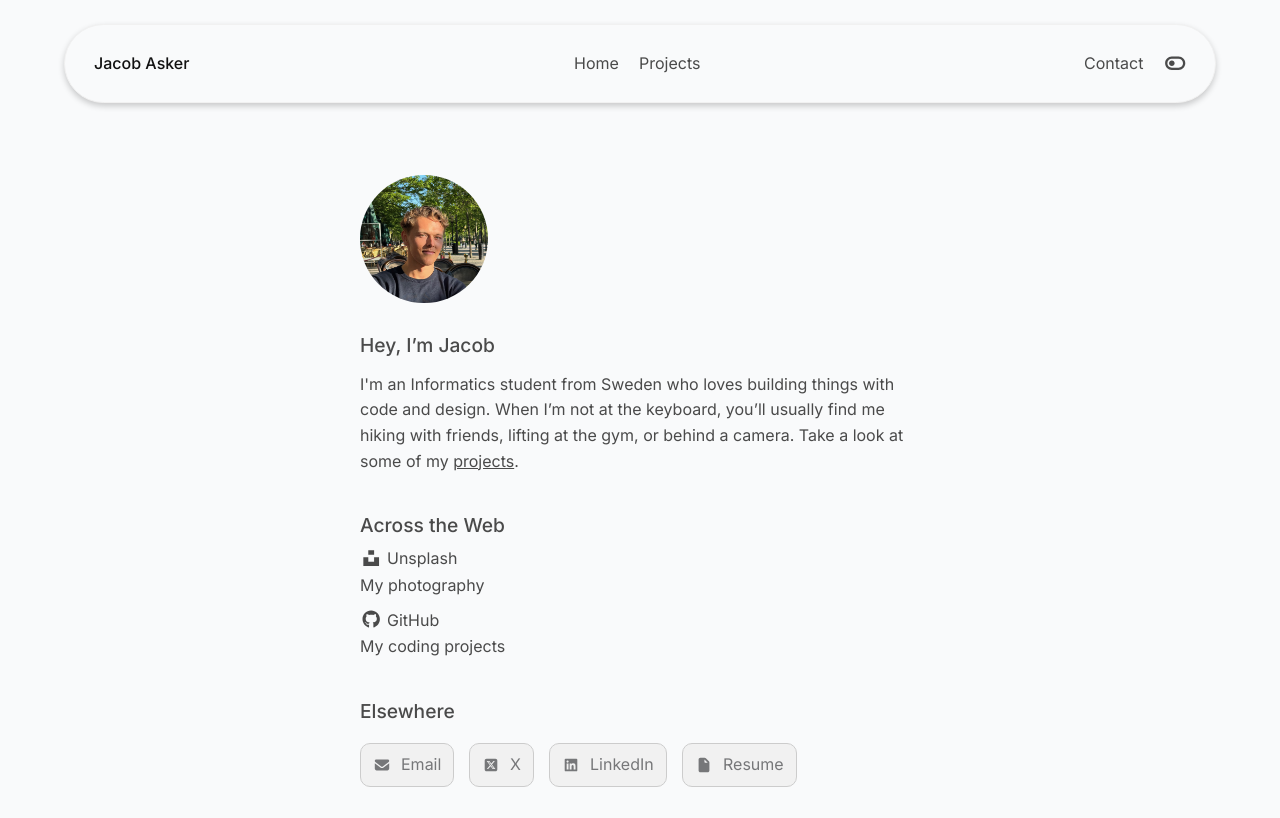
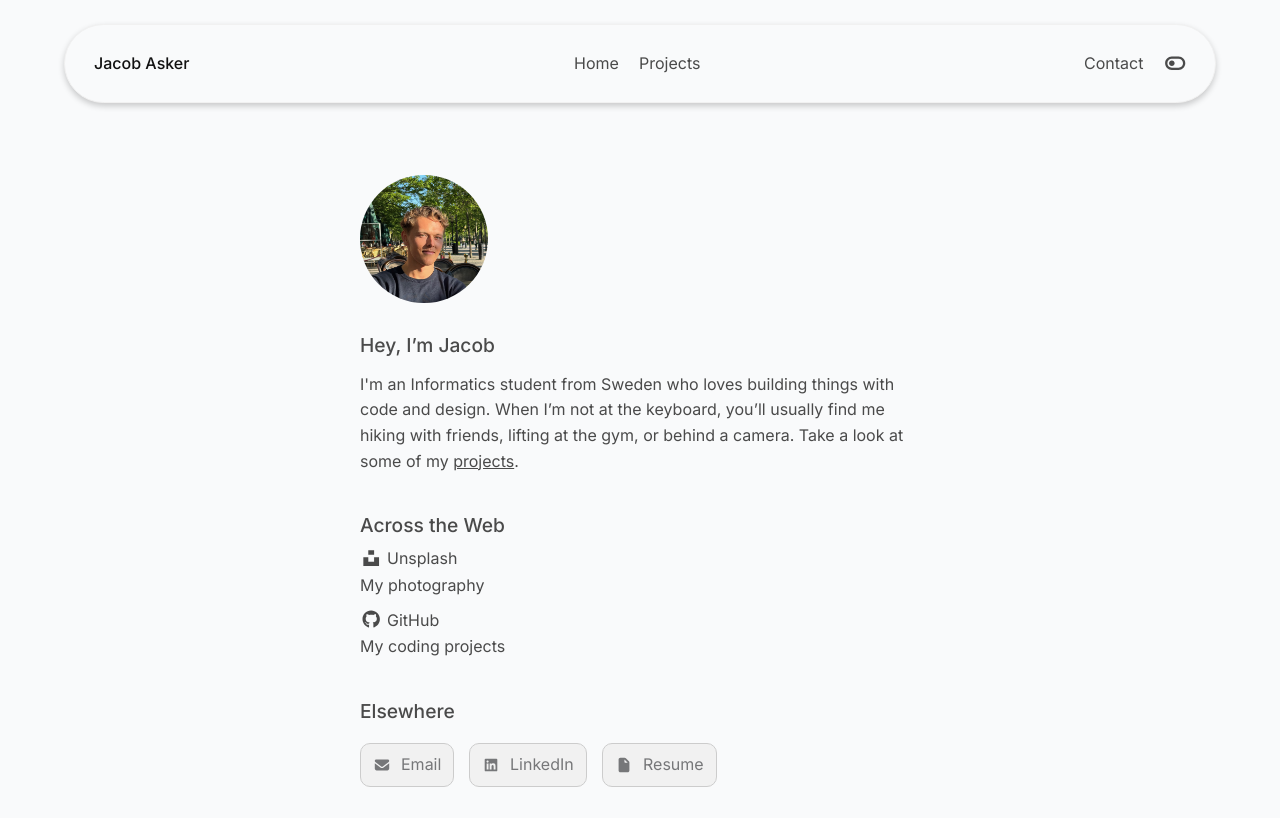
Before and after one commit to Jackan04/Portfolio, a React (Vite) app: page / in a window 1280 px wide. Built offline with nearby package versions, Linux system fonts and the light colour scheme.

Commit message:
Removed SocialCard for Twitter/ X

```diff
--- a/src/pages/Home.jsx
+++ b/src/pages/Home.jsx
@@ -41,7 +41,6 @@ export default function Home(){
                         <h2 className={styles.heading}>Elsewhere</h2>
                         <div className={styles.linkCards}>
                         <SocialCard icon={<MailIcon className={styles.icon}/>} title="Email" href="mailto: jacob.asker@icloud.com"></SocialCard>
-                        <SocialCard icon={<XIcon className={styles.icon}/>} title="X" href="https://x.com/jacob_aske15923"></SocialCard>
                         <SocialCard icon={<LinkedInIcon className={styles.icon}/>} title="LinkedIn" href="https://www.linkedin.com/in/jacob-asker-a096a7352/"></SocialCard>
                         <SocialCard icon={<FileIcon className={styles.icon}/>} title="Resume" href="/resume.pdf"></SocialCard>
                     </div>
```
